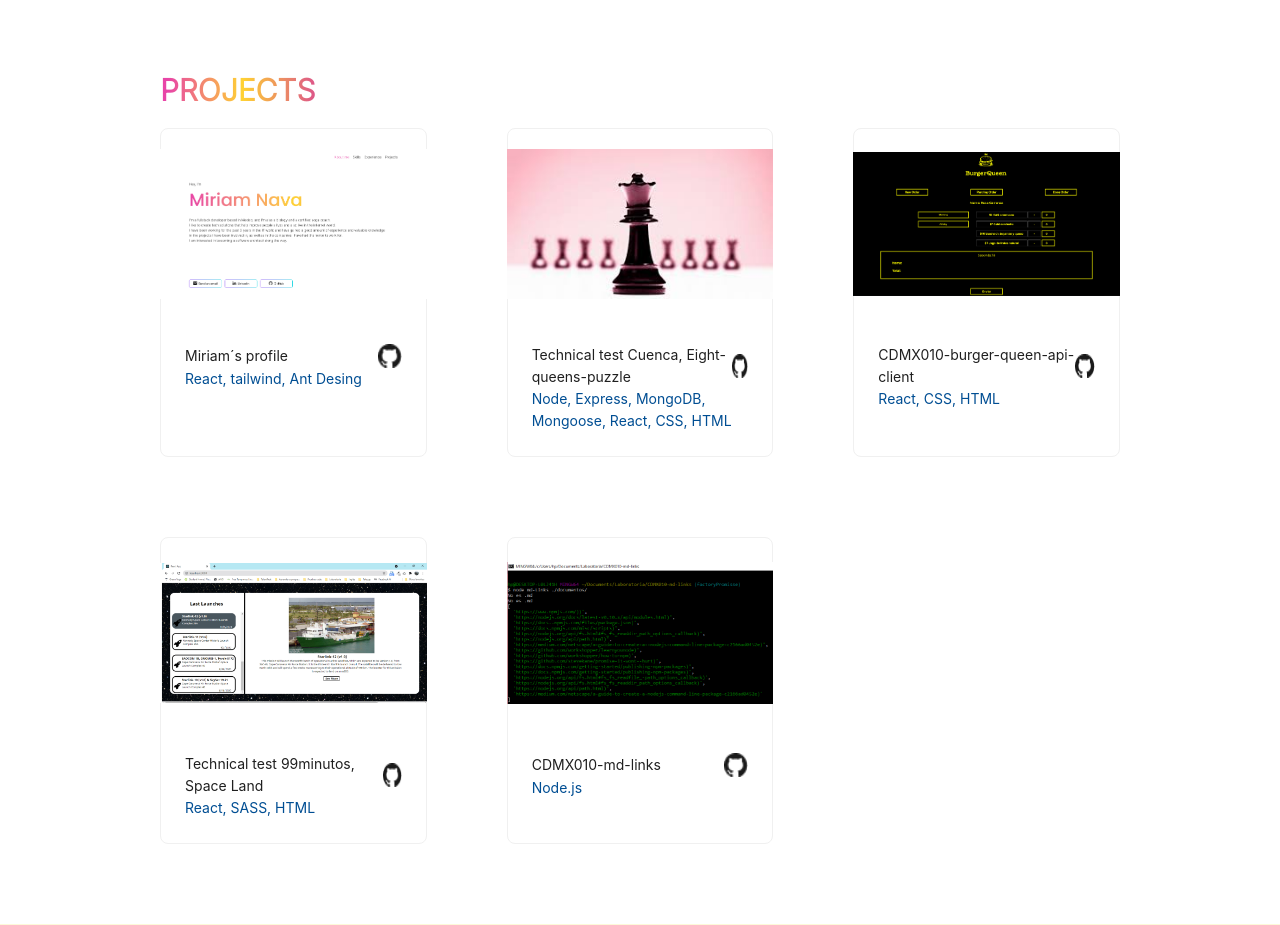
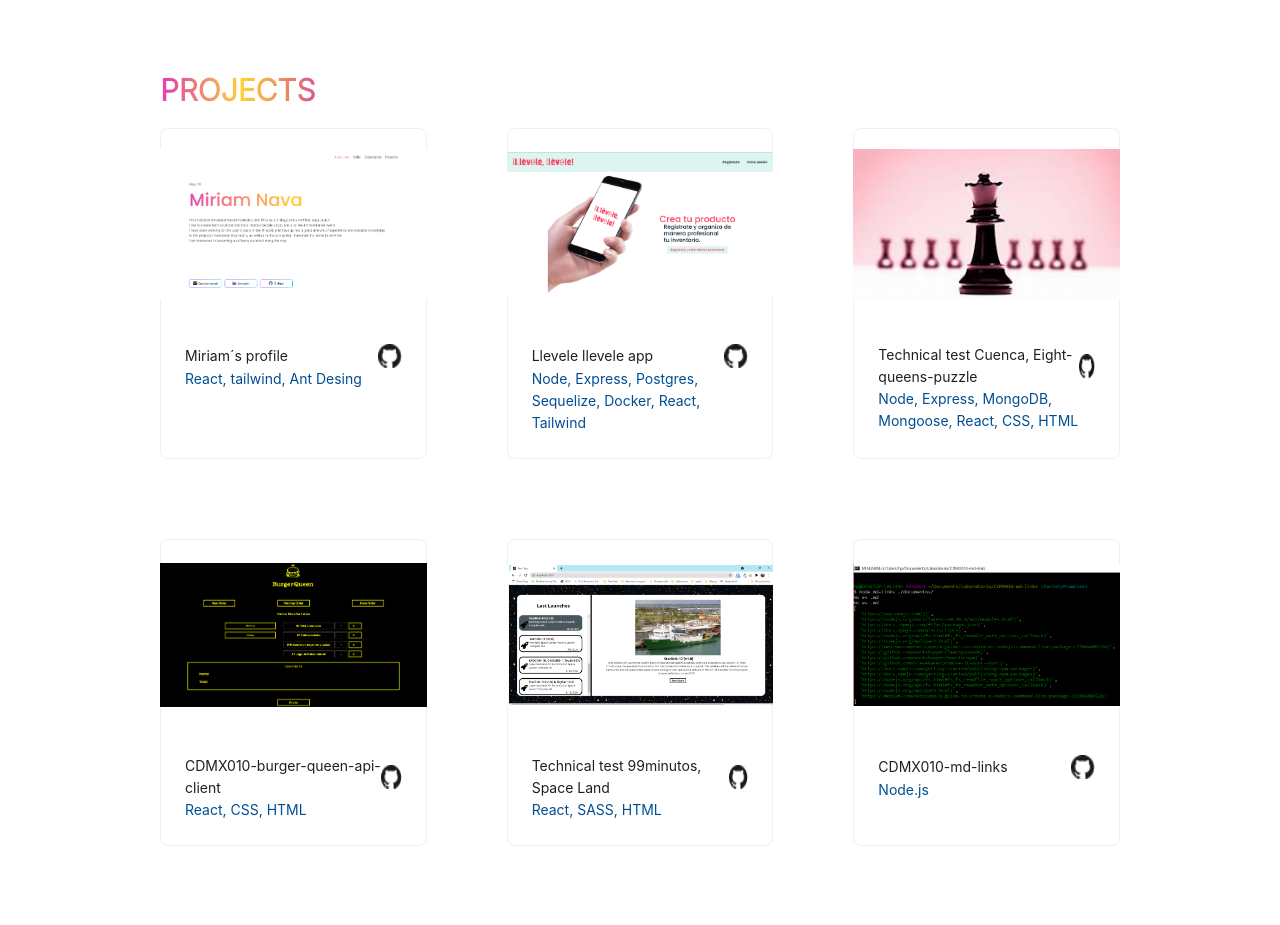
Before and after one commit to MiriamNM/portafolio-miriam-nava, a React (Create React App) app: page / in a window 1280 px wide. Shown: the part 2520-3445 px from the top of the page. Built offline with nearby package versions, Linux system fonts and the light colour scheme; what tailwindcss-gradients would draw is missing.

Commit message:
Added llevele llevele app proyect

```diff
--- a/src/data/ProjectsData.js
+++ b/src/data/ProjectsData.js
@@ -3,6 +3,7 @@ import Profile from "../assets/Profile.png";
 import BurgerQueen from "../assets/BurgerQueen.png";
 import minutos from "../assets/minutos.jpg";
 import pathMDLinks from "../assets/path.png";
+import llevele from "../assets/llevele.png";
 
 const projectsData = [];
 projectsData.push({
@@ -10,6 +11,12 @@ projectsData.push({
   stack: "React, tailwind, Ant Desing",
   image: Profile,
   url: "https://github.com/MiriamNM/portafolio-miriam-nava/tree/main",
+});
+projectsData.push({
+  title: "Llevele llevele app",
+  stack: "Node, Express, Postgres, Sequelize, Docker, React, Tailwind",
+  image: llevele,
+  url: "https://github.com/MiriamNM/llevele-llevele-app",
 });
 projectsData.push({
   title: "Technical test Cuenca, Eight-queens-puzzle",
```
